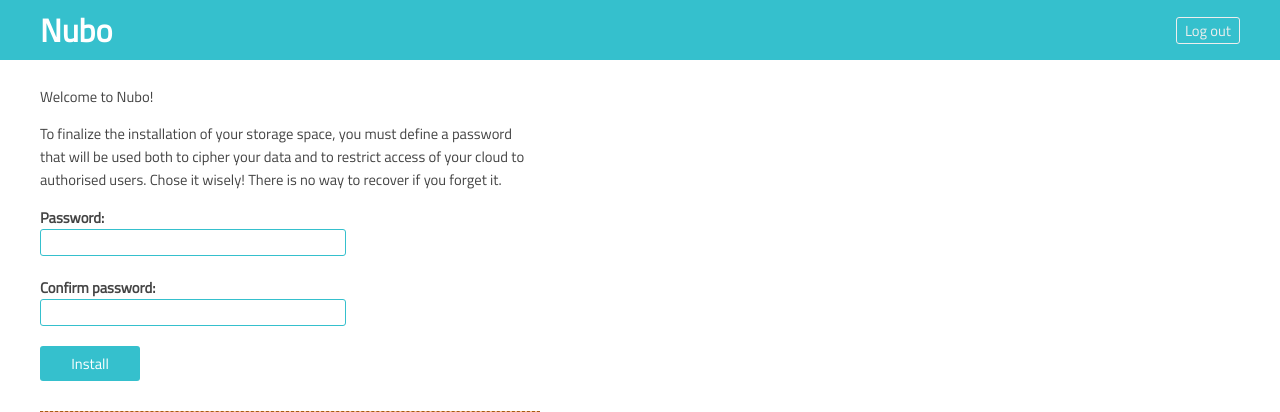
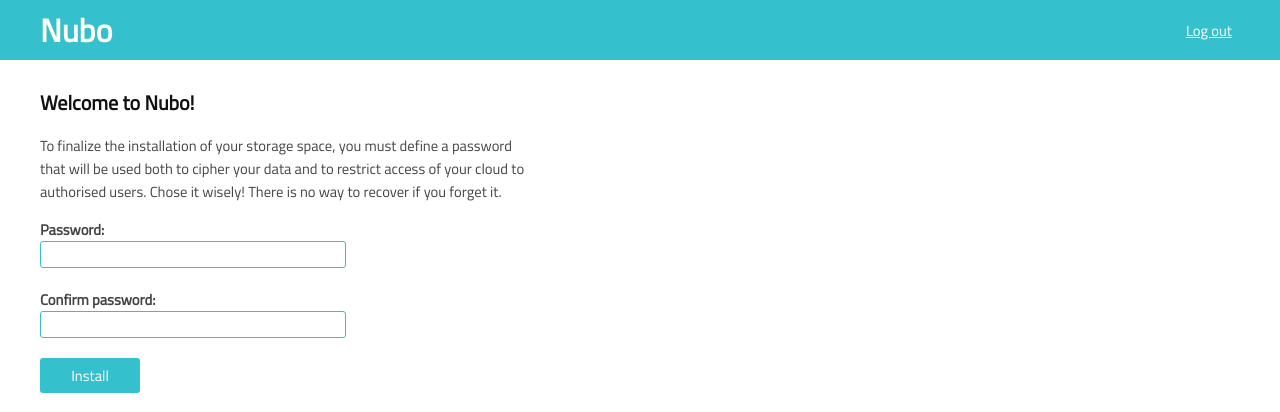
Before and after one commit to PascalLG/nubo-hs, a PHP site: page / in a window 1280 px wide. Shown: the top 412 px of the page. Run offline with PHP 8.4, Linux system fonts and the light colour scheme; the visitor is signed in with stand-in values (Sample User, id 1).

Commit message:
Minor graphic changes on server application

```diff
--- a/Server/index.php
+++ b/Server/index.php
@@ -95,7 +95,7 @@
     if (!file_exists($glo_dbname)) {
         echo <<<EOT
 <div style="width: 500px;">
-<p>Welcome to Nubo!</p>
+<h2>Welcome to Nubo!</h2>
 <p>To finalize the installation of your storage space, you must define a password that will be used both to cipher your data and to restrict access of your cloud to authorised users. Chose it wisely! There is no way to recover if you forget it.</p>
 EOT;
         if (isset($error)) {
--- a/Server/style.css
+++ b/Server/style.css
@@ -25,16 +25,13 @@ body, html {
 }
 
 #topbar a {
-    border: 1px solid #eee;
-    color: #eee;
-    padding: 1px 8px;
+    color: #fff;
+    padding: 2px 8px;
     border-radius: 3px;
-    text-decoration: none;
 }
 
 #topbar a:hover {
     background: #44929a;
-    border: 1px solid #44929a;
 }
 
 #content {
@@ -66,8 +63,13 @@ input[type=submit] {
 }
 
 h2 {
+    color: #111;
     font-size: 15pt;
     font-weight: bold;
+}
+
+a {
+    color: #2c96a0;
 }
 
 table {
@@ -85,7 +87,7 @@ th {
 }
 
 tr:nth-child(odd) {
-    background-color: #f2f2f2;
+    background-color: #f2f4f4;
 }
 
 tr:hover {
```
